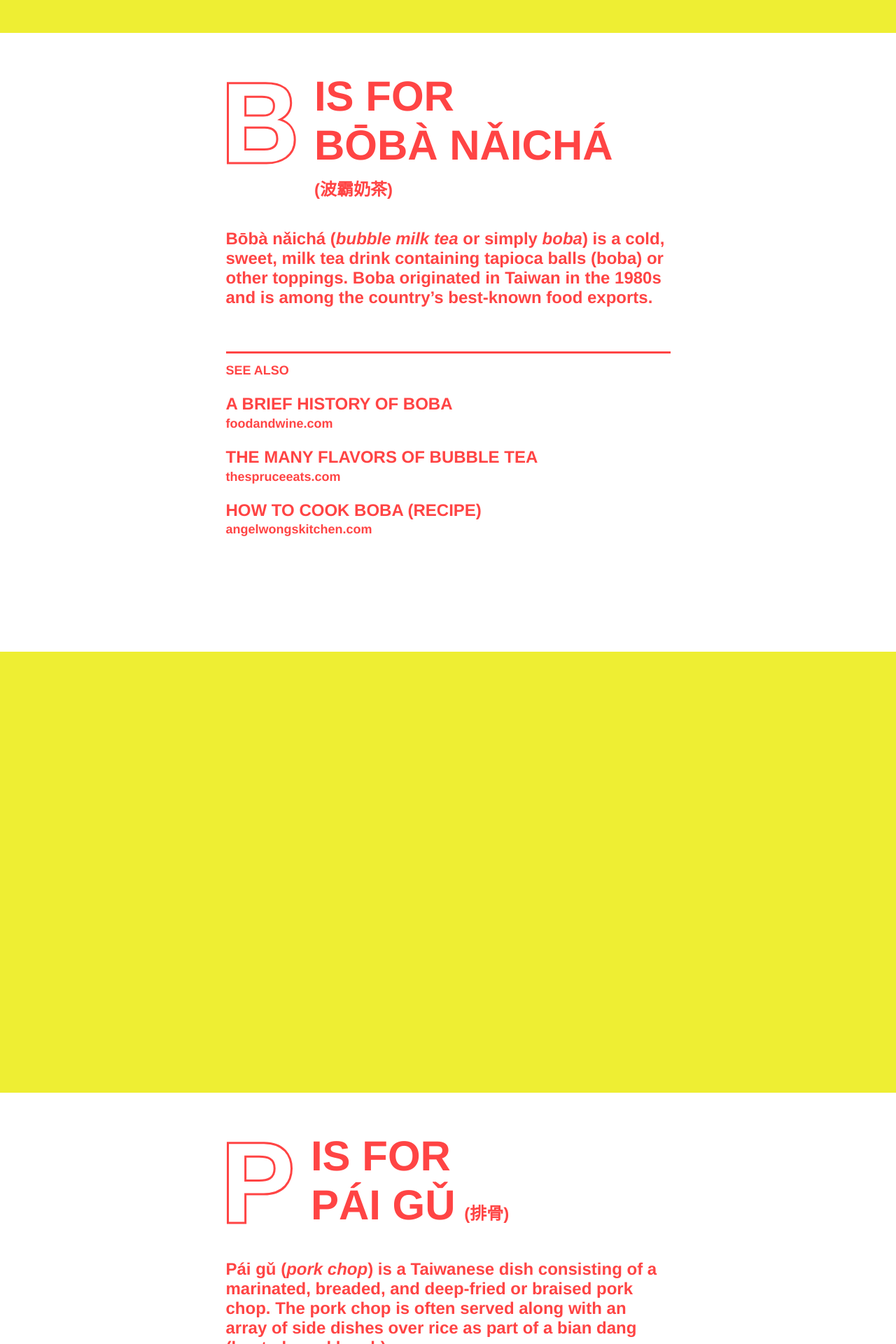
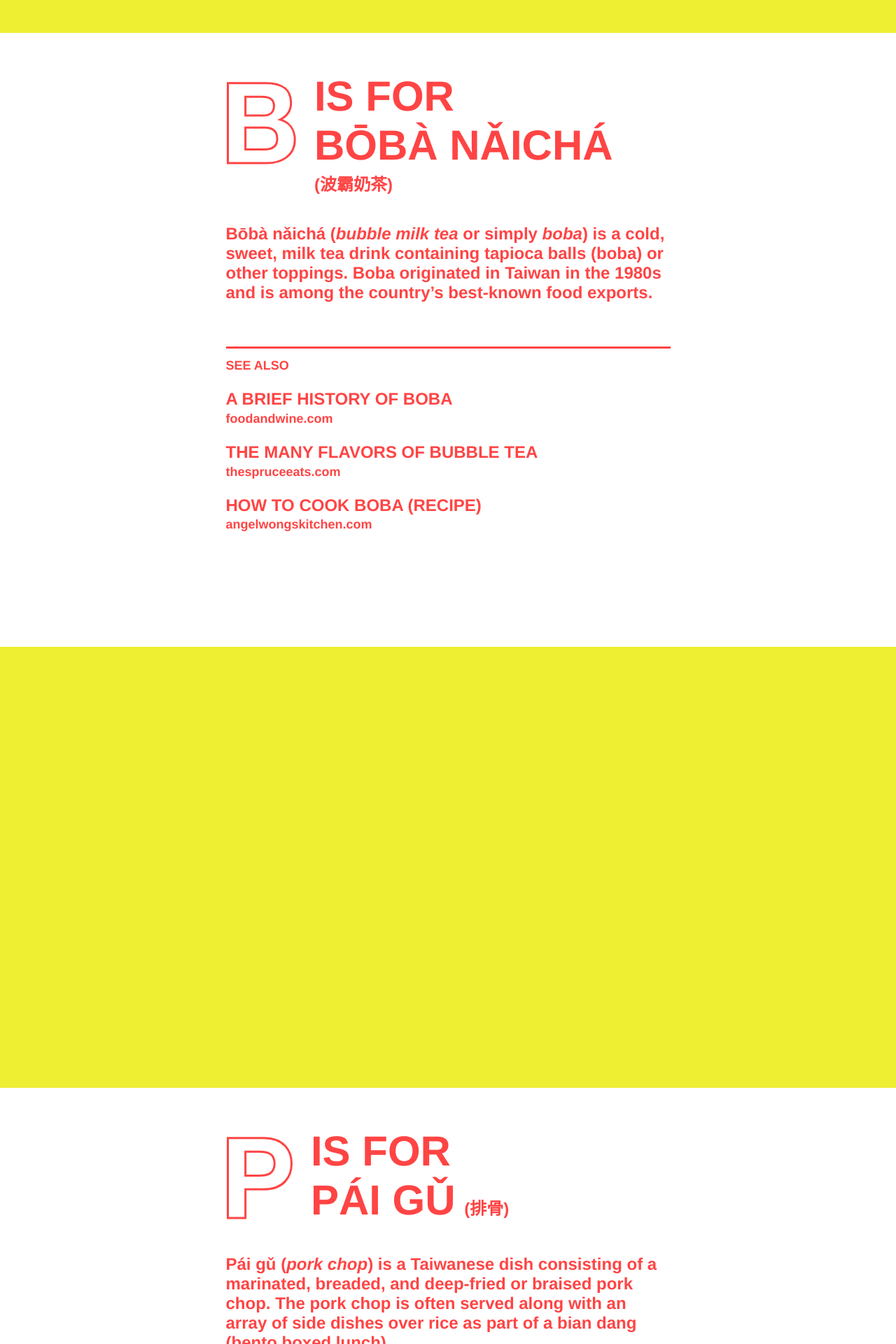
Before and after one commit to justinjaywang/taiwanese-foods, a Jekyll site: the page built from index.md, in a window 1280 px wide. Shown: the part 1777-3697 px from the top of the page at 70% size. Built offline with Jekyll 4.4.1, drawn with Linux system fonts in a browser that asks for light colours.

Commit message:
spacing adjust on chinese

```diff
--- a/_includes/food-post.html
+++ b/_includes/food-post.html
@@ -14,7 +14,7 @@
       </div>
       <div>
         <h2 class="food-post__title">is for<br>{{ food.pinyin }}</h2>
-        <span class="chinese inline-block mtv0-5"><a href="https://translate.google.com/#zh-CN/en/{{ food.chinese }}" target="_blank" class="underline">{{ food.chinese }}</a></span>
+        <span class="chinese"><a href="https://translate.google.com/#zh-CN/en/{{ food.chinese }}" target="_blank" class="underline">{{ food.chinese }}</a></span>
       </div>
     </header>
 
--- a/assets/styles/_templates.scss
+++ b/assets/styles/_templates.scss
@@ -195,6 +195,8 @@
 }
 
 .chinese {
+  display: inline-block;
+  margin-top: $v*0.25;
   &:before {
     content: '(';
   }
```
